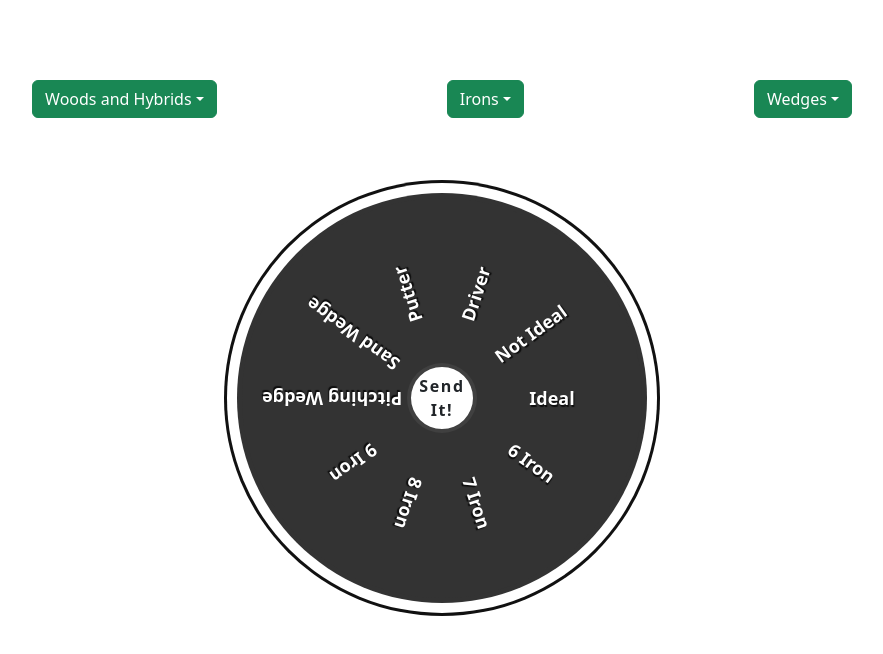
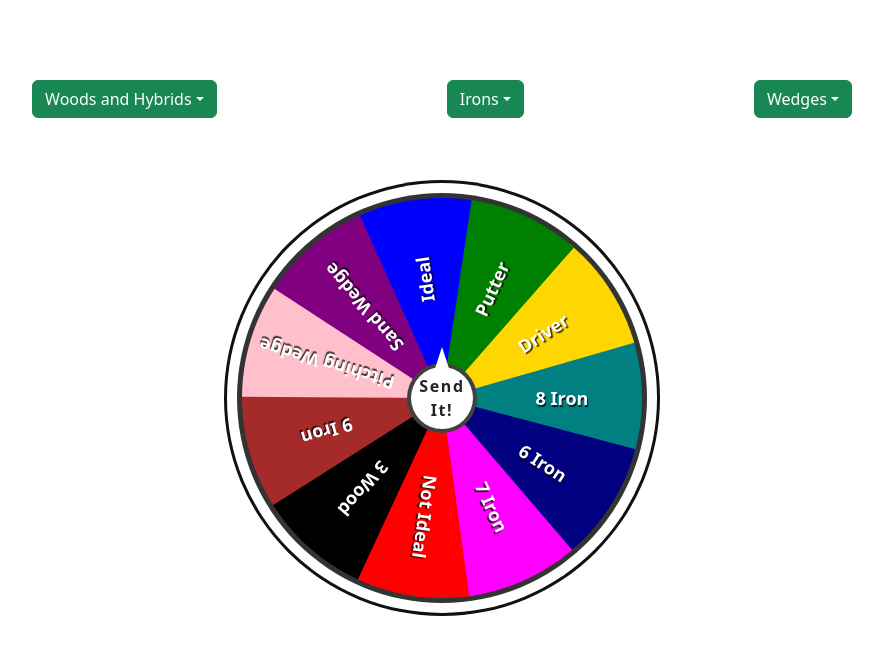
Before and after one commit to connork97/Wheel-Of-Not-Ideal, a React (Create React App) app in the folder client/: page / in a window 1280 px wide. Shown: the top 654 px of the page, without its empty margins (198-1081 px from the left). Built offline with nearby package versions, Linux system fonts and the light colour scheme.

Commit message:
working version of dynamically added colors.  will need improvements to overall/exact symmetry

```diff
--- a/client/src/App.js
+++ b/client/src/App.js
@@ -9,7 +9,7 @@ import Wheel from './components/Wheel';
 function App() {
 
   // const [activeClubs, setActiveClubs] = useState(['Ideal', 'Not Ideal', 'Driver', 'Putter', 'Sand Wedge', 'Pitching Wedge', '9 Iron', '8 Iron'])
-  const [activeClubs, setActiveClubs] = useState(['Ideal', 'Not Ideal', 'Driver', 'Putter', 'Sand Wedge', 'Pitching Wedge', '9 Iron', '8 Iron', '7 Iron', '6 Iron'])
+  const [activeClubs, setActiveClubs] = useState(['8 Iron', 'Driver', 'Putter','Ideal', 'Sand Wedge', 'Pitching Wedge', '9 Iron', '3 Wood', 'Not Ideal', '7 Iron', '6 Iron'])
 
   const woodsAndHybrids = ['3 Wood', '5 Wood', '1 Hybrid', '2 Hybrid', '3 Hybrid', '4 Hybrid', '5 Hybrid'];
   const irons = ['1 Iron', '2 Iron', '3 Iron', '4 Iron', '5 Iron'];
--- a/client/src/components/Club.js
+++ b/client/src/components/Club.js
@@ -2,41 +2,85 @@ import styles from './Wheel.module.css';
 
 import React, { useEffect } from 'react';
 
-const Club = ({club, activeClubs, index, angleIncrement}) => {
+const Club = ({club, activeClubs, index, backgroundColor}) => {
 
     // const textRotation = -1 * (activeClubs.length - 1) * 5 * (index);
     // const textOffset = (activeClubs.length) + 100;
-    const textRotation = -1 * index * (360 / activeClubs.length);
+    const textRotation = -1 * (index) * (360 / activeClubs.length);
     let textOffset = 10;
+    // const colors = ['red', 'orange', 'yellow', 'green', 'blue', 'purple', 'pink', 'brown', 'black', 'cyan', 'lavender', 'navy', 'teal', 'salmon', 'olive', 'azure', 'coral', 'grey']
+    const calculateClipPath = (index, totalOptions) => {
+        const angle = 360 / totalOptions;
+        const startAngle = index * angle;
+        const endAngle = (index + 1) * angle;
+        const clipPathPoints = `100% 0, 100% 0, 100% 100%, 0 35%`;
+        // For simplicity, assuming a triangle shape here, adjust as needed
+        return `polygon(${clipPathPoints})`;
+      };
+    // const calculateClipPath = (index, totalOptions) => {
+    //     const angle = 360 / totalOptions;
+    //     const startAngle = index * angle;
+    //     const endAngle = (index + 1) * angle;
 
-    useEffect(() => {
-        console.log(club.length + textOffset, 'offset')
-        if ((club.length + textOffset) < 175) {
-            textOffset = textOffset + 5;
-        }
-        // return;
-    }, [club])
+    //     // Convert angles to radians
+    //     const startAngleRad = startAngle * (Math.PI / 180);
+    //     const endAngleRad = endAngle * (Math.PI / 180);
+
+    //     // Calculate clip path points based on start and end angles
+    //     const startPointX = Math.cos(startAngleRad) * 50 + 50;
+    //     const startPointY = Math.sin(startAngleRad) * 50 + 50;
+    //     const endPointX = Math.cos(endAngleRad) * 50 + 50;
+    //     const endPointY = Math.sin(endAngleRad) * 50 + 50;
+
+    //     // Construct clip path points string
+    //     const clipPathPoints = `
+    //         50% 50%,
+    //         ${startPointX}% ${startPointY}%,
+    //         ${endPointX}% ${endPointY}%,
+    //         50% 50%`;
+
+    //     return `polygon(${clipPathPoints})`;
+    // };
+
+    let additionalClubs = activeClubs.length - 10;
 
     let totalOffset = club.split('').length + textOffset;
     console.log('original total offset', totalOffset)
     console.log(club.split(' ') === true)
-    // console.log(club.split(' ')[0].length > 1 && club.split(' ')[1].length > 1)
 
-    if (totalOffset < 110) {
-        let difference = 110 - totalOffset;
+    if (totalOffset < 120) {
+        let difference = 120 - totalOffset;
         console.log('difference', difference)
         totalOffset += difference;
         console.log('total offset', totalOffset)
     }
+
+    const determineZIndex = () => {
+        if (index === activeClubs.length - 1) return 1;
+        else return;
+    }
+
     return (
-        <div className={styles.club}>
+        <div
+            className={styles.club}
+            style={{
+                // zIndex: '1'
+                // clipPath: `polygon(0 0, 57% 0, 50% 50%, 0 57%)`,
+                // backgroundColor: `${colors[index]}`,
+                backgroundColor: backgroundColor,
+                // clipPath: `polygon(100% 0, 100% 0, 100% 100%, 0 35%)`,
+                // clipPath: `polygon(100% 0%, 100% 50%, 0% 50%, 100% 0%)`,
+                clipPath: `polygon(50% 0%, 100% ${75 - additionalClubs}%, 20% 50%, ${150 + (additionalClubs * 25)}% 0%)`,
+                // clipPath: `polygon(100% 0, 100% 100%, 0% 100%, 0% 0%)`,
+                // clipPath: calculateClipPath(index, activeClubs.length),
+                transform: `rotate(${textRotation}deg) translateX(${totalOffset}px)`,
+                zIndex: `${determineZIndex()}`
+            }}
+            >
             <span
                 style={{
-                    transform: `rotate(${textRotation}deg) translateX(${totalOffset}px)`,
-                    // display: 'flex',
-                    // justifyContent: 'space-evenly'
-                    // textAlign: 'left',
-                    // marginLeft: '-10px'
+                    // clipPath: `polygon(0 0, ${1 / activeClubs.length * 100 / 2}% 0, 50% 50%, 0 ${1 / activeClubs.length * 100 / 2}%)`,
+                    // zIndex: '11'
                 }}
             >
                 {club}
--- a/client/src/components/Wheel.js
+++ b/client/src/components/Wheel.js
@@ -11,10 +11,20 @@ const Wheel = ({ activeClubs }) => {
     // Calculate the angle between each club
     const angleIncrement = 360 / activeClubs.length;
 
+    // const calculateClipPath = (index, totalOptions) => {
+    //     const angle = 360 / totalOptions;
+    //     const startAngle = index * angle;
+    //     const endAngle = (index + 1) * angle;
+    //     const clipPathPoints = `0% 0%, 50% 50%, 0% 100%, 0 0`;
+    //     // For simplicity, assuming a triangle shape here, adjust as needed
+    //     return `polygon(${clipPathPoints})`;
+    //   };
     const renderActiveClubs = () => {
         return activeClubs.map((club, index) => {
             // Calculate the rotation for each club
             // const clubRotation = (index + 1) * angleIncrement;
+            const colors = ['teal', 'gold', 'green', 'blue', 'purple', 'pink', 'brown', 'black', 'red', 'magenta', 'navy', 'salmon', 'olive', 'maroon', 'coral', 'grey']
+
             return (
                 <Club
                     // className={styles.club}
@@ -23,6 +33,15 @@ const Wheel = ({ activeClubs }) => {
                     angleIncrement={angleIncrement}
                     club={club}
                     activeClubs={activeClubs}
+                    // calculateClipPath={calculateClipPath}
+                    // clipPath={calculateClipPath(index, activeClubs.length)}
+                    backgroundColor={colors[index]}
+
+                    style={{
+                        // clipPath: calculateClipPath(index, activeClubs.length),
+
+                        // clipPath: `polygon(0 0, ${1 / activeClubs.length * 100 / 2}% 0, 50% 50%, 0 ${1 / activeClubs.length * 100 / 2}%)`,
+                    }}
                     // style={{ transform: `rotate(${clubRotation}deg)` }}
                 ></Club>
             );
@@ -39,13 +58,18 @@ const Wheel = ({ activeClubs }) => {
         <div
             className={styles.wheelContainer}
             ref={wheelContainerRef}
-            onClick={() => spinWheel()}
-            style={{ transform: `rotate(${spinValue}deg)` }}
         >
-            <div className={styles.spnBtn}>
-                <span>Send It!</span>
+            <div
+                className={styles.spinBtn}
+                onClick={() => spinWheel()}
+            >
+                Send It!
             </div>
-            <div className={styles.wheel} ref={wheelRef}>
+            <div
+                className={styles.wheel}
+                ref={wheelRef}
+                style={{ transform: `rotate(${spinValue}deg)` }}
+            >
                 {renderActiveClubs()}
             </div>
         </div>
--- a/client/src/components/Wheel.module.css
+++ b/client/src/components/Wheel.module.css
@@ -1,5 +1,5 @@
 body {
-    overflow: hidden;
+    overflow-x: hidden;
 }
 /* .welcome, .rules {
     text-align: center;
@@ -36,12 +36,11 @@ body {
     display: flex;
     justify-content: center;
     align-items: center;
-    transition: transform 5s ease-in-out;
 
 
 }
 
-.spnBtn {
+.spinBtn {
     position: absolute;
     top: 50%;
     left: 50%;
@@ -59,7 +58,16 @@ body {
     cursor: pointer;
     z-index: 10;
 }
-
+.wheelContainer .spinBtn::before {
+    clip-path: polygon(50% 0%, 25% 100%, 75% 100%);
+    content: "";
+    position: absolute;
+    top: -20px;
+    width: 32.5px;
+    height: 25px;
+    background: #fff;
+    /* likely going to move clip-path to the top once I have the rest of my borders situated*/
+}
 .wheel {
     position: relative;
     width: 100%;
@@ -70,7 +78,10 @@ body {
     box-shadow: 0 0 0 5px #333,
     0 0 0 15px #FFF,
     0 0 0 18px #111;
+    transition: transform 5s ease-in-out;
 }
+
+
 
 .club {
     position: absolute;
@@ -81,10 +92,14 @@ body {
     align-items: center;
     user-select: none;
     cursor: auto;
+    z-index: 1;
+    /* background-color: ; */
+    /* clip-path: polygon(0 0, 57% 0, 100% 100%, 0 57%); */
+    /* clip-path: circle(50% at 100% 50%); */
+    /* clip-path: polygon(0 0, 100% 0, 100% 100%, 0 100%); */
 }
 
 .club span {
-    /* clip-path: polygon(0 0, 57% 0, 100% 100%, 0 57%); */
     position: relative;
     width: 100%;
     /* margin-left: 100px; */
@@ -92,8 +107,10 @@ body {
     font-weight: 700;
     color: #FFF;
     text-shadow: 1px 2px 1px rgba(0,0,0,0.75);
+    max-width: fit-content;
     white-space: nowrap;
-    max-width: fit-content;
+    z-index: 10;
+    /* clip-path: none !important; */
     /* transform-origin: bottom center; */
 }
 
@@ -108,6 +125,7 @@ body {
     left: 0;
     /* transform: rotate(-90deg); */
     transform-origin: bottom left;
+
 }
 /* .wheelContainer {
     position: absolute;
```
